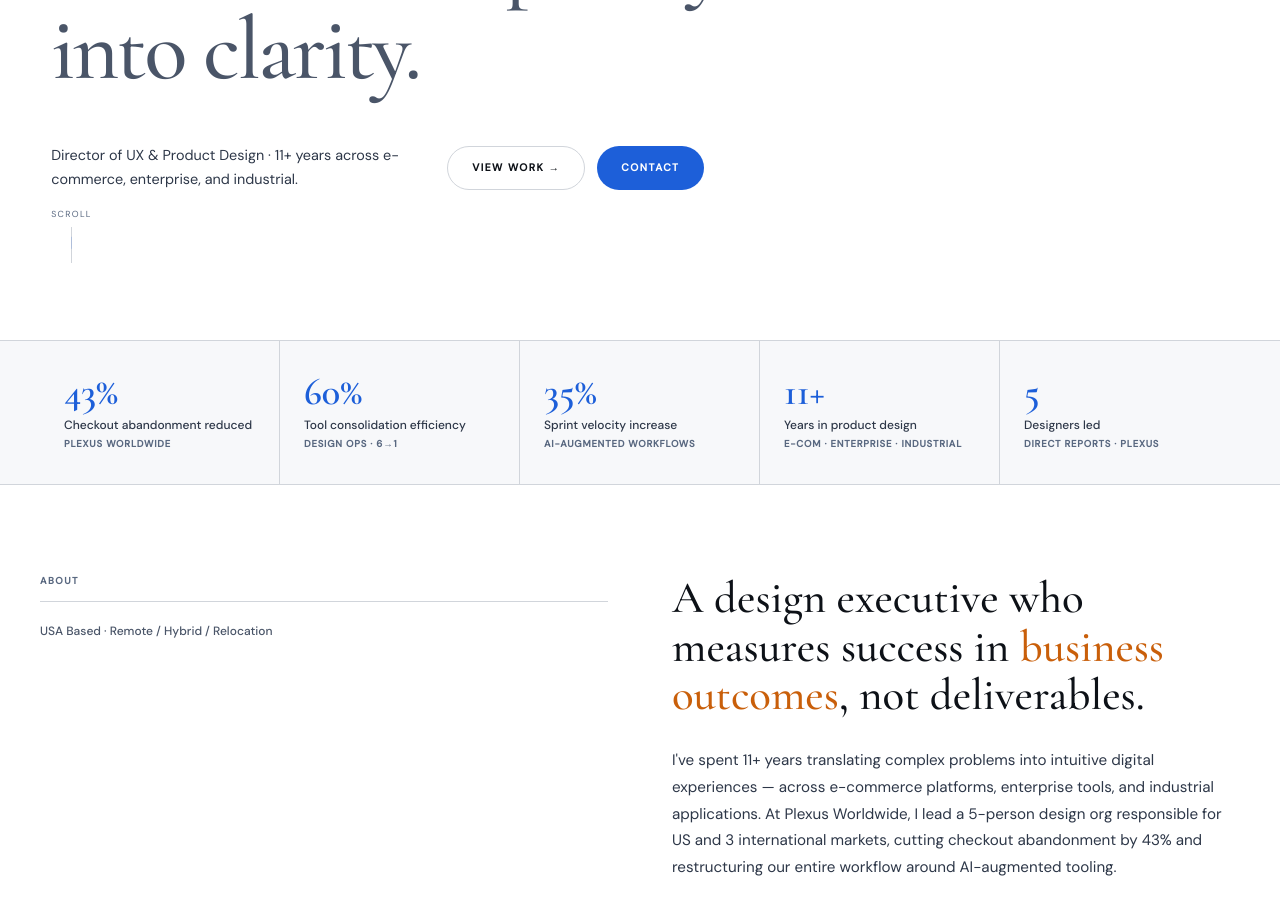
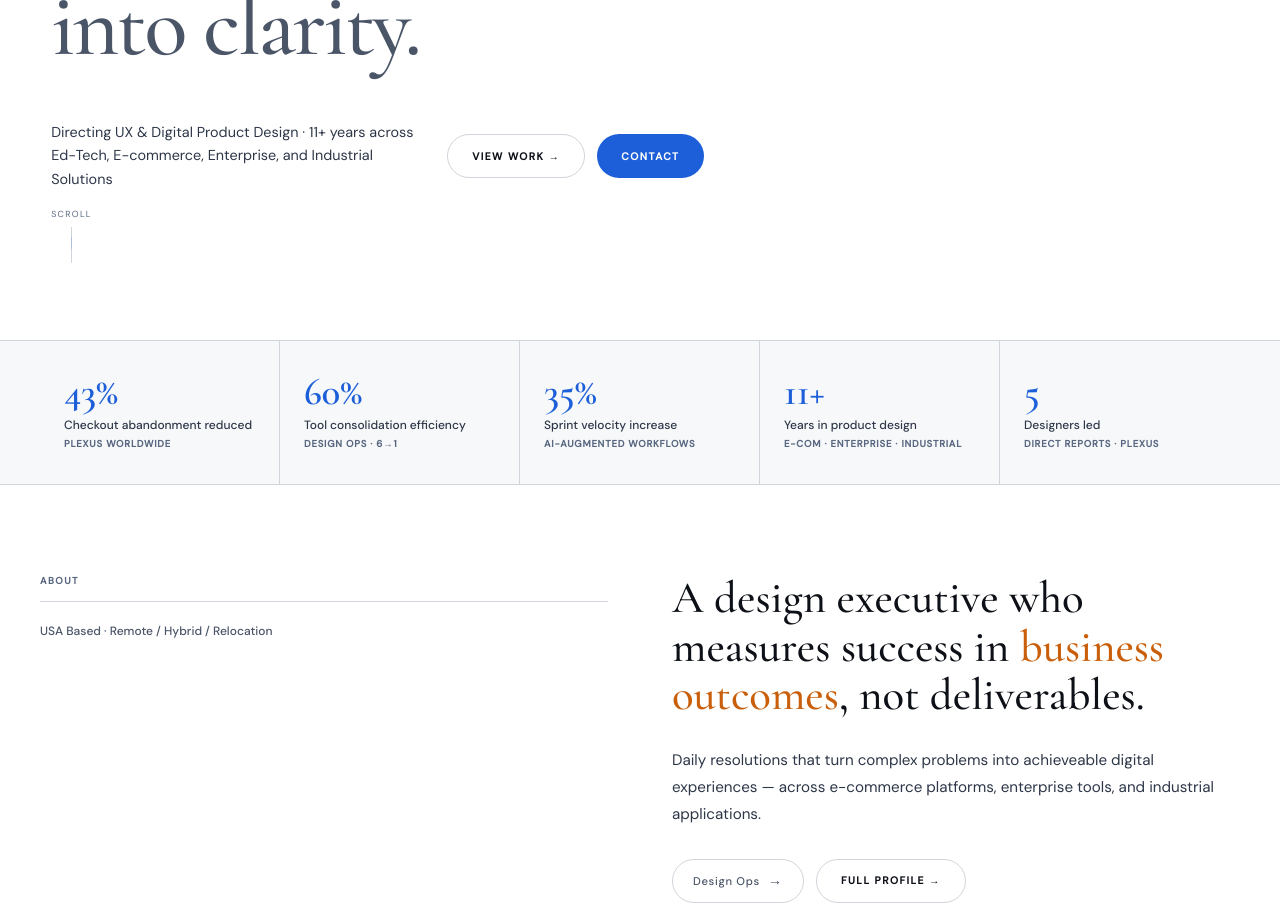
Before and after one commit to tangiblethinking/Testingonly001, a React (Vite) app: page / in a window 1280 px wide. Shown: the part 460-1370 px from the top of the page. Built offline with nearby package versions, Linux system fonts and the light colour scheme.

Commit message:
Update Home.jsx

```diff
--- a/src/pages/Home.jsx
+++ b/src/pages/Home.jsx
@@ -159,13 +159,13 @@ const capabilities = [
   {
     verb: 'Lead', color: BLUE,
     headline: 'I grow design organizations.',
-    body: 'I build the team infrastructure that makes great design scalable — recruiting, mentoring, structuring critique, and creating a culture where designers do their best work. At Plexus, I led 5 designers across UX, content, and interaction with direct ownership of their growth, allocation, and quality.',
+    body: 'Mentoring the team infrastructure to makes great design scalable — applying methodologies for recruiting, mentoring, structuring critique, and creating a culture where designers do their best work.',
     items: ['Team structure & hiring', 'Design critique systems', '1:1 development & coaching', 'Cross-functional alignment', 'Design maturity roadmaps'],
   },
   {
     verb: 'Build', color: WARM,
     headline: 'I architect systems, not screens.',
-    body: 'Design systems, tooling ecosystems, process frameworks, research repositories — I build the infrastructure that lets teams move fast without fragmenting. I consolidated 6 tools into one unified platform and introduced AI-augmented workflows that increased delivery velocity by 35%.',
+    body: 'Design systems, tooling ecosystems, process frameworks, research repositories — I build the infrastructure that lets teams move fast without fragmenting.',
     items: ['Design systems architecture', 'Design operations frameworks', 'AI-augmented workflows', 'Coded prototypes & tokens', 'Component library governance'],
   },
   {
@@ -246,7 +246,7 @@ export default function Home({ setPage }) {
             style={{ display: 'flex', flexWrap: 'wrap', alignItems: 'center', gap: '1rem', marginTop: 'clamp(1.5rem,4vw,3rem)' }}
           >
             <p style={{ fontSize: '0.9rem', color: INK_BODY, maxWidth: 380, lineHeight: 1.65, margin: 0 }}>
-              Director of UX & Product Design · 11+ years across e-commerce, enterprise, and industrial.
+              Directing UX & Digital Product Design · 11+ years across Ed-Tech, E-commerce, Enterprise, and Industrial Solutions
             </p>
             <div style={{ display: 'flex', gap: '0.75rem', flexWrap: 'wrap' }}>
               <button onClick={() => go(setPage, 'work')} style={{
@@ -324,7 +324,7 @@ export default function Home({ setPage }) {
             </FadeUp>
             <FadeUp delay={0.1}>
               <p style={{ fontSize: '0.95rem', color: INK_BODY, lineHeight: 1.75, marginBottom: '1rem' }}>
-                I've spent 11+ years translating complex problems into intuitive digital experiences — across e-commerce platforms, enterprise tools, and industrial applications. At Plexus Worldwide, I lead a 5-person design org responsible for US and 3 international markets, cutting checkout abandonment by 43% and restructuring our entire workflow around AI-augmented tooling.
+                Daily resolutions that turn complex problems into achieveable digital experiences — across e-commerce platforms, enterprise tools, and industrial applications.
               </p>
             </FadeUp>
             <FadeUp delay={0.18}>
@@ -421,9 +421,9 @@ export default function Home({ setPage }) {
           </FadeUp>
           <FadeUp delay={0.1}>
             <h2 style={{ fontFamily: '"Cormorant Garamond",serif', fontSize: 'clamp(1.5rem,3.5vw,3rem)', color: INK, fontWeight: 500, lineHeight: 1.08, marginBottom: '2rem' }}>
-              If your Design Operations needs to {' '}
-              <em style={{ color: BLUE, fontStyle: 'normal' }}>level up</em>,
-              I have experience to align teams and efforts.
+              Where ever there is a problem to solve {' '}
+              <em style={{ color: BLUE, fontStyle: 'normal' }}>I speak up</em>,
+              to put attention on the actions that will bring needed solutions.
             </h2>
             <div style={{ display: 'flex', flexWrap: 'wrap', gap: '0.75rem' }}>
               <a href="mailto:c.kenreigh@gmail.com" style={{
```
